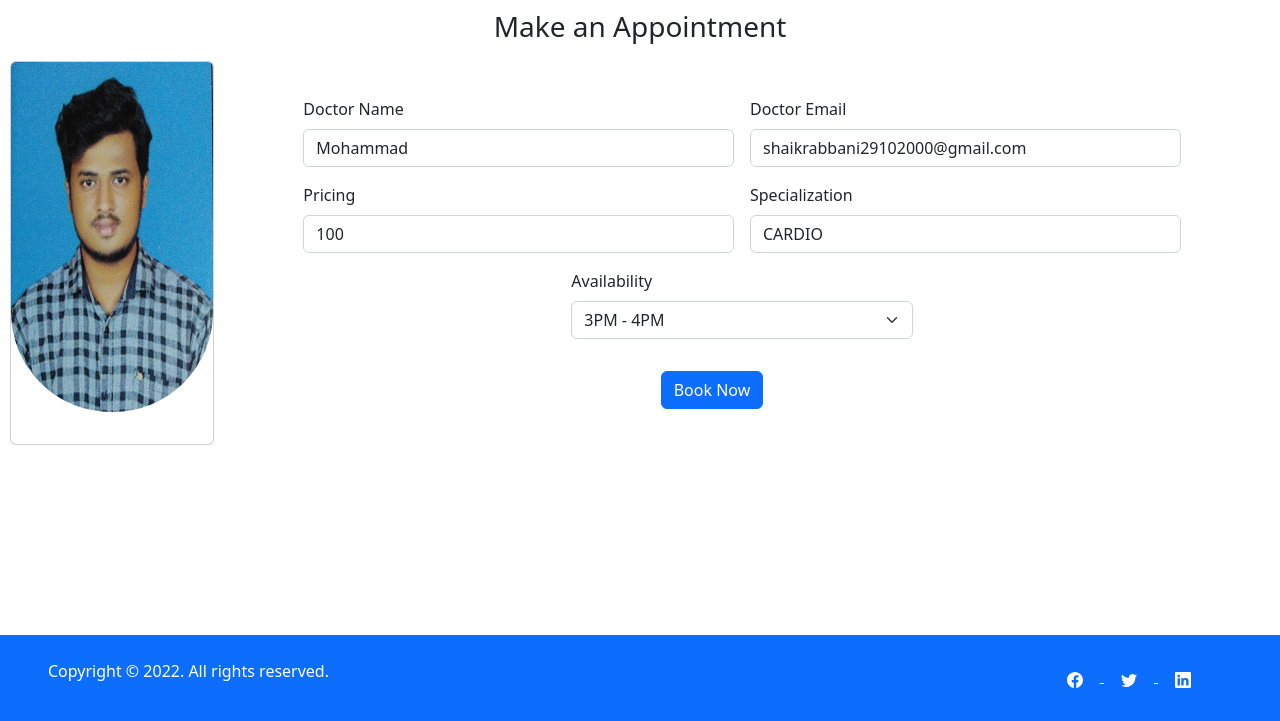
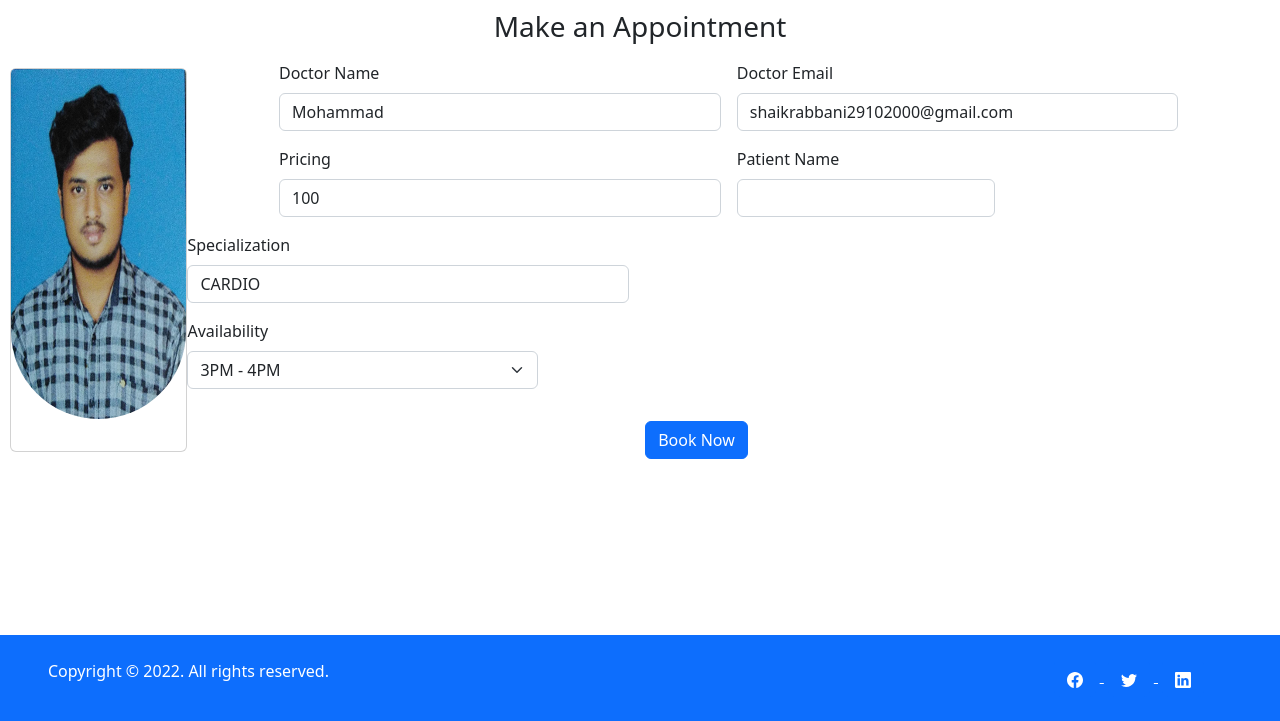
Before and after one commit to RabbaniMohammad/capstone, a Django app: page /doctor/single/12 in a window 1280 px wide. Shown: the part 79-800 px from the top of the page. Run offline with Django 4.2, Linux system fonts and the light colour scheme; data comes from the database, SQL or seed files in the repository; both versions use the stored data as it was after the commit.

Commit message:
all working

```diff
--- a/doctor/templates/doctor/main.html
+++ b/doctor/templates/doctor/main.html
@@ -94,10 +94,10 @@ h3{
           <label for="inputAddress" class="form-label">Pricing</label>
           <input type="number" class="form-control" name="price" readonly value={{data.price}} id="inputAddress">
         </div>
-        <!-- <div class="col-3">
-          <label for="inputAddress" class="form-label">Issue</label>
-          <input type="text" class="form-control" name="issue" id="inputAddress">
-        </div> -->
+        <div class="col-3">
+          <label for="inputAddress" class="form-label">Patient Name</label>
+          <input type="text" class="form-control" name="patientname" id="inputAddress">
+        </div>
         <div class="col-5">
           <label for="inputAddress2" class="form-label">Specialization</label>
           <input type="text" class="form-control" name="specialization" readonly value={{data.specialization}} id="inputAddress2">
--- a/frontend/doctorsignin.html
+++ b/frontend/doctorsignin.html
@@ -162,7 +162,7 @@
           url.append(pair[0], pair[1]);
         }
 
-
+        url.append("message","")
         fetch("http://localhost:8000/doctor/", {
           method: "POST",
           body: url
```
Also changed, not shown: db.sqlite3.
